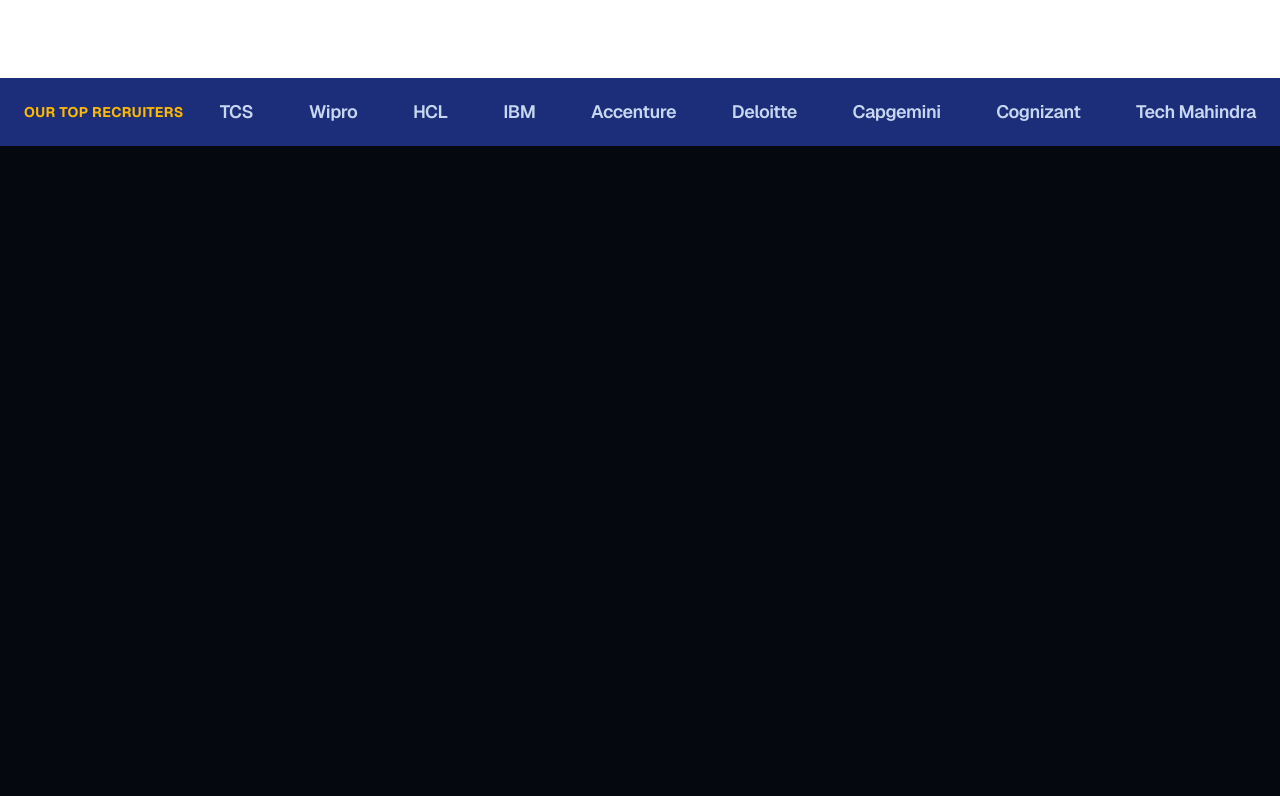
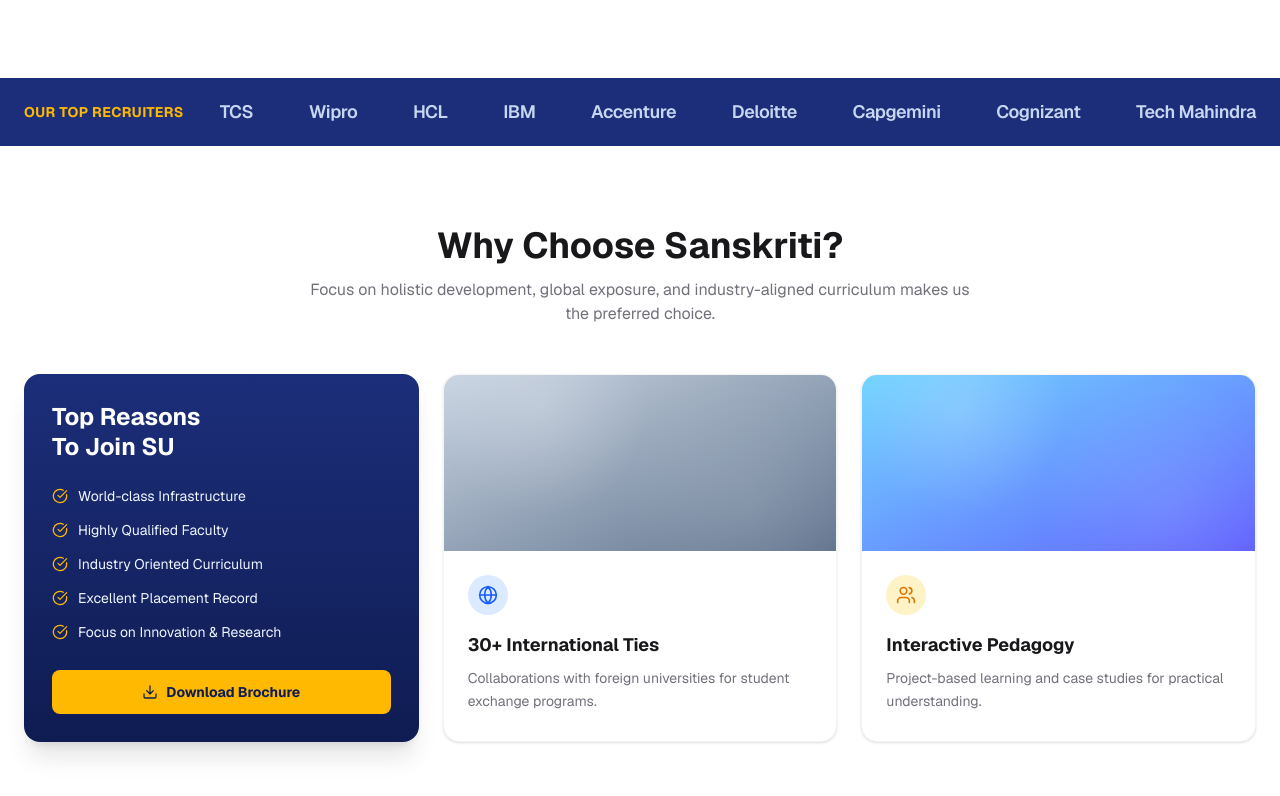
Before and after one commit to ImAdityaa12/sans-university-website, a Next.js app: page / in a window 1280 px wide. Shown: the part 2386-3182 px from the top of the page. Before the commit the page ends 2532 px from the top, so only its background shows below. Built offline with nearby package versions, Linux system fonts and the light colour scheme.

Commit message:
Add Why Choose Sanskriti section
Introduces the shared GradientMedia placeholder used by image cards.

Co-Authored-By: Claude Opus 4.8 (1M context) <noreply@anthropic.com>

```diff
--- /dev/null
+++ b/app/components/Placeholder.tsx
@@ -0,0 +1,39 @@
+/**
+ * A swappable media block. Renders a real image when `src` is provided
+ * (drop a file in /public and pass its path), otherwise a tasteful gradient
+ * placeholder so layouts never look broken while assets are pending.
+ */
+export function GradientMedia({
+  gradient,
+  src,
+  alt = "",
+  className,
+  children,
+}: {
+  gradient: string;
+  src?: string;
+  alt?: string;
+  className?: string;
+  children?: React.ReactNode;
+}) {
+  return (
+    <div
+      className={`relative overflow-hidden bg-gradient-to-br ${gradient} ${className ?? ""}`}
+    >
+      {src ? (
+        // eslint-disable-next-line @next/next/no-img-element
+        <img src={src} alt={alt} className="h-full w-full object-cover" />
+      ) : (
+        <div
+          aria-hidden
+          className="absolute inset-0 opacity-50 mix-blend-screen"
+          style={{
+            backgroundImage:
+              "radial-gradient(circle at 25% 20%, rgba(255,255,255,0.35) 0, transparent 32%), radial-gradient(circle at 78% 75%, rgba(255,255,255,0.18) 0, transparent 38%)",
+          }}
+        />
+      )}
+      {children}
+    </div>
+  );
+}
--- /dev/null
+++ b/app/components/WhyChooseSection.tsx
@@ -0,0 +1,95 @@
+import { GradientMedia } from "./Placeholder";
+import {
+  CheckCircleIcon,
+  DownloadIcon,
+  GlobeIcon,
+  UsersIcon,
+} from "./icons";
+
+const reasons = [
+  "World-class Infrastructure",
+  "Highly Qualified Faculty",
+  "Industry Oriented Curriculum",
+  "Excellent Placement Record",
+  "Focus on Innovation & Research",
+];
+
+const features = [
+  {
+    icon: GlobeIcon,
+    iconWrap: "bg-blue-100 text-blue-600",
+    title: "30+ International Ties",
+    text: "Collaborations with foreign universities for student exchange programs.",
+    gradient: "from-slate-300 to-slate-500",
+  },
+  {
+    icon: UsersIcon,
+    iconWrap: "bg-amber-100 text-amber-600",
+    title: "Interactive Pedagogy",
+    text: "Project-based learning and case studies for practical understanding.",
+    gradient: "from-sky-300 to-indigo-500",
+  },
+];
+
+export default function WhyChooseSection() {
+  return (
+    <section className="bg-white text-zinc-900">
+      <div className="mx-auto max-w-7xl px-6 py-20">
+        <div className="text-center">
+          <h2 className="text-3xl font-bold sm:text-4xl">Why Choose Sanskriti?</h2>
+          <p className="mx-auto mt-3 max-w-2xl text-zinc-500">
+            Focus on holistic development, global exposure, and industry-aligned
+            curriculum makes us the preferred choice.
+          </p>
+        </div>
+
+        <div className="mt-12 grid grid-cols-1 gap-6 md:grid-cols-3">
+          {/* Top reasons card */}
+          <div className="flex flex-col rounded-2xl bg-gradient-to-b from-[#1c2e7a] to-[#0f1c52] p-7 text-white shadow-xl">
+            <h3 className="text-2xl font-bold leading-tight">
+              Top Reasons
+              <br />
+              To Join SU
+            </h3>
+            <ul className="mt-6 space-y-3.5">
+              {reasons.map((reason) => (
+                <li key={reason} className="flex items-center gap-2.5 text-sm">
+                  <CheckCircleIcon className="h-4 w-4 shrink-0 text-amber-400" />
+                  <span className="text-blue-50">{reason}</span>
+                </li>
+              ))}
+            </ul>
+            <a
+              href="#"
+              className="mt-7 inline-flex items-center justify-center gap-2 rounded-lg bg-amber-400 px-5 py-3 text-sm font-bold text-[#0f1c52] transition-colors hover:bg-amber-300"
+            >
+              <DownloadIcon className="h-4 w-4" />
+              Download Brochure
+            </a>
+          </div>
+
+          {/* Feature cards */}
+          {features.map(({ icon: Icon, iconWrap, title, text, gradient }) => (
+            <div
+              key={title}
+              className="overflow-hidden rounded-2xl border border-zinc-100 bg-white shadow-sm transition-shadow hover:shadow-md"
+            >
+              <GradientMedia gradient={gradient} className="h-44 w-full" />
+              <div className="p-6">
+                <span
+                  className={`mb-4 inline-flex h-10 w-10 items-center justify-center rounded-full ${iconWrap}`}
+                >
+                  <Icon className="h-5 w-5" />
+                </span>
+                <h3 className="text-lg font-bold">{title}</h3>
+                <p className="mt-2 text-sm leading-relaxed text-zinc-500">
+                  {text}
+                </p>
+              </div>
+            </div>
+          ))}
+        </div>
+      </div>
+    </section>
+  );
+}
--- a/app/page.tsx
+++ b/app/page.tsx
@@ -3,6 +3,7 @@ import Navbar from "./components/Navbar";
 import AdmissionForm from "./components/AdmissionForm";
 import StoriesHighlights from "./components/StoriesHighlights";
 import ExcellenceSection from "./components/ExcellenceSection";
+import WhyChooseSection from "./components/WhyChooseSection";
 import {
   AwardIcon,
   MedalIcon,
@@ -168,6 +169,9 @@ export default function Home() {
 
       {/* ===== Latest Updates + Excellence in Every Number ===== */}
       <ExcellenceSection />
+
+      {/* ===== Why Choose Sanskriti? ===== */}
+      <WhyChooseSection />
     </div>
   );
 }
```
